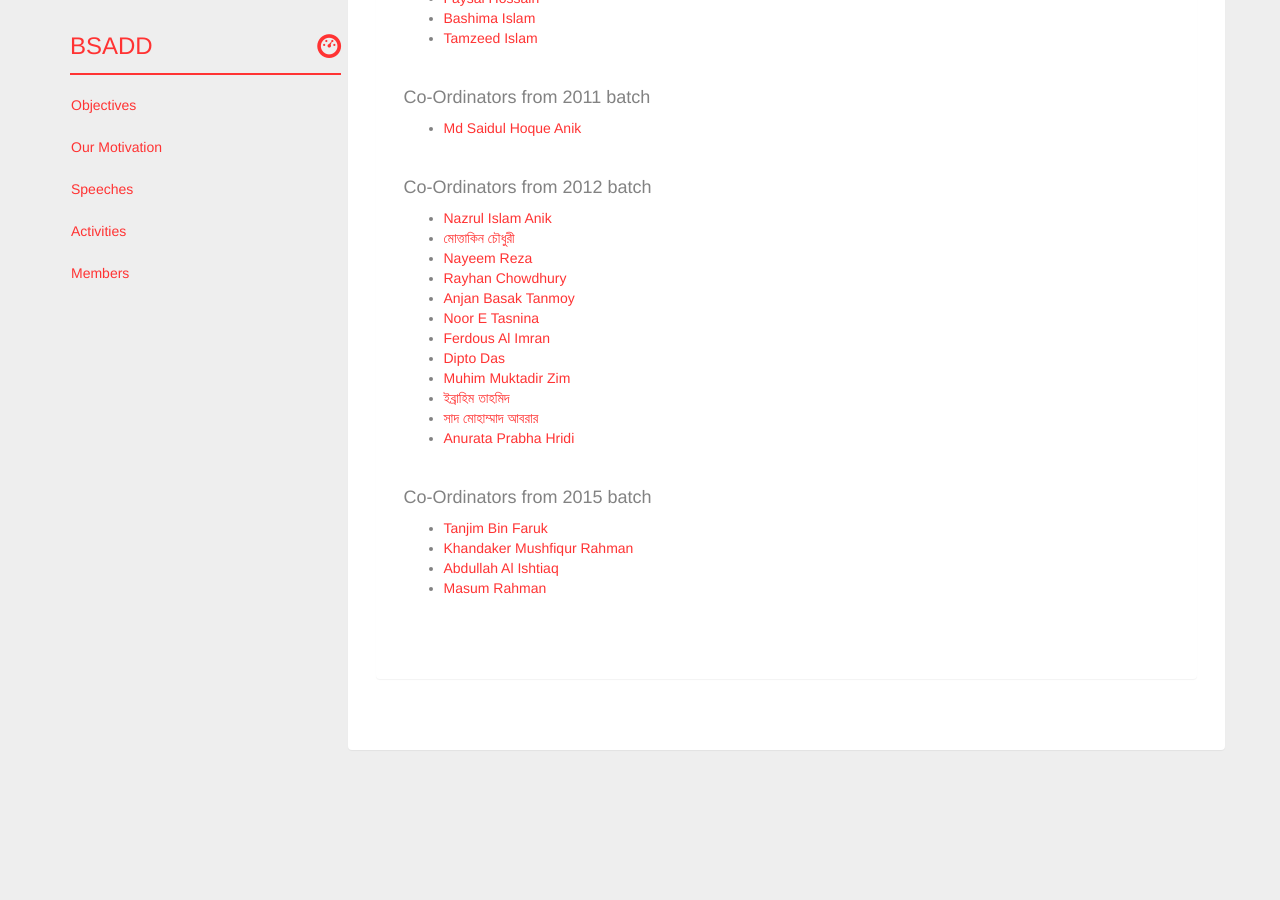
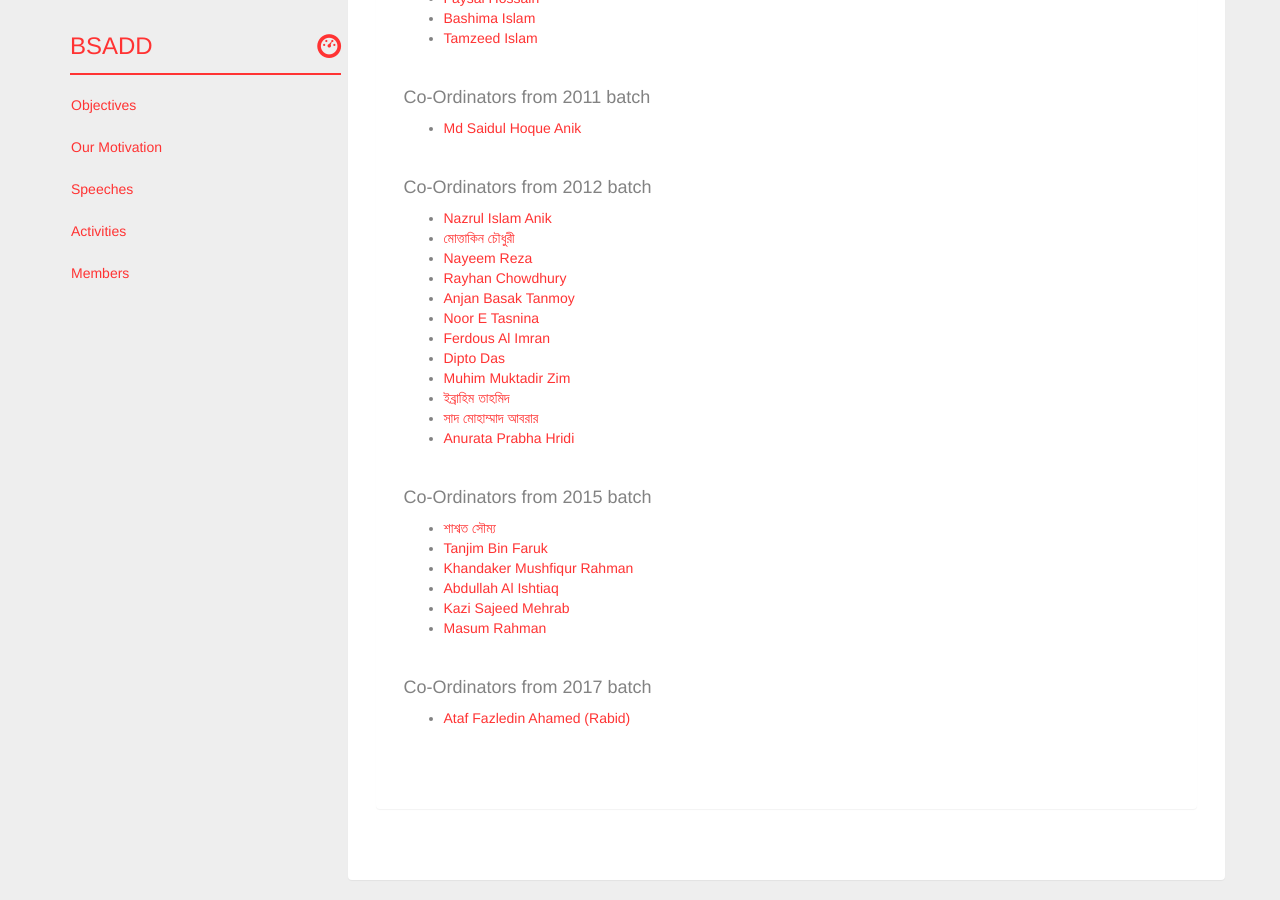
Before and after one commit to bsadd/bsadd.github.io, a Jekyll site: the page built from index.html, in a window 1280 px wide and 900 px high, scrolled down 5133 px. Built offline with Jekyll 4.4.1, drawn with Linux system fonts in a browser that asks for light colours; before the commit the page ends 5903 px from its top, so only the background shows below that.

Commit message:
members list updated

```diff
--- a/_data/members.yml
+++ b/_data/members.yml
@@ -121,11 +121,21 @@
 
 - category:  Co-Ordinators from 2015 batch
   list:
+    - name: শাশ্বত সৌম্য
+      link:
     - name: Tanjim Bin Faruk
       link: https://www.linkedin.com/in/tanjimbinfaruk/
     - name: Khandaker Mushfiqur Rahman
       link: https://www.linkedin.com/in/khandaker-mushfiqur-rahman-4a0593130/
     - name: Abdullah Al Ishtiaq
       link: https://www.linkedin.com/in/abdullah-al-ishtiaq/
+    - name: Kazi Sajeed Mehrab
+      link:
     - name: Masum Rahman
       link: https://www.linkedin.com/in/masum-rahman-0a4364112/
+
+
+- category:  Co-Ordinators from 2017 batch
+  list:
+    - name: Ataf Fazledin Ahamed (Rabid)
+      link:
```
